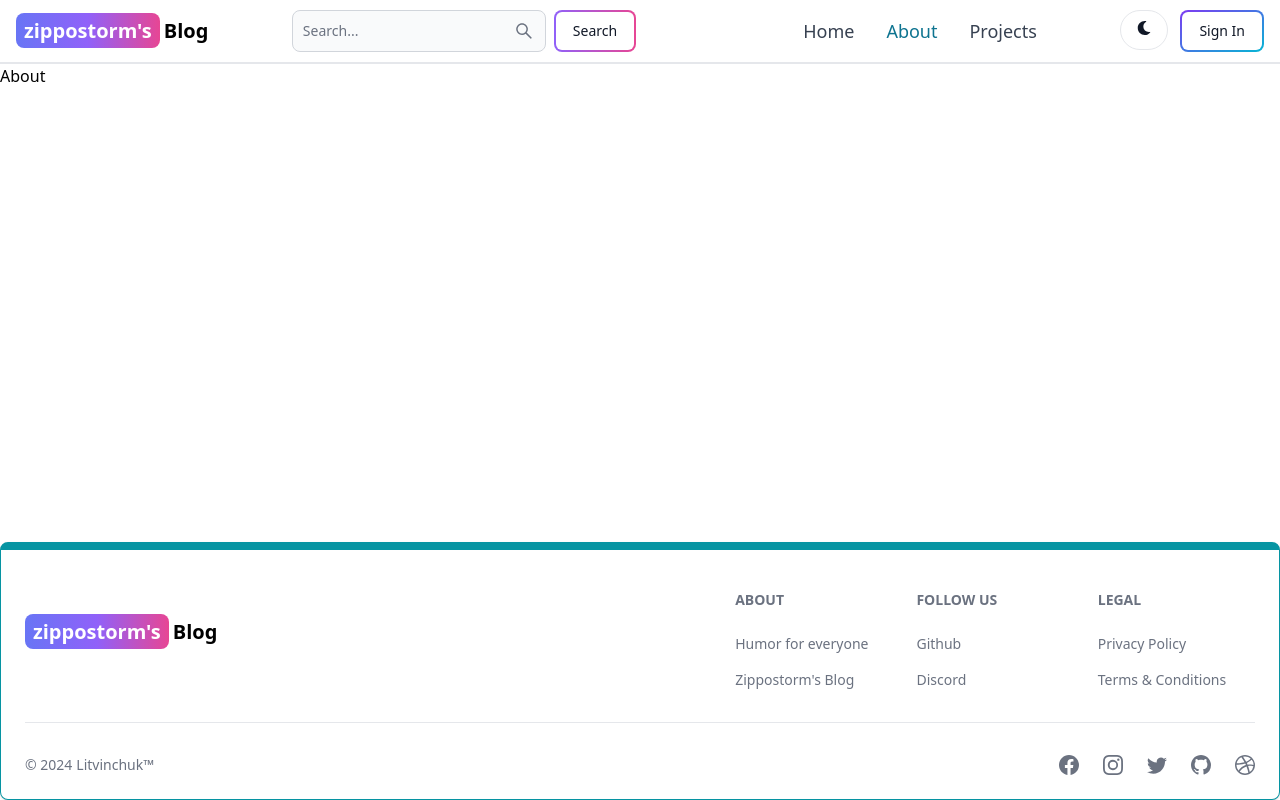
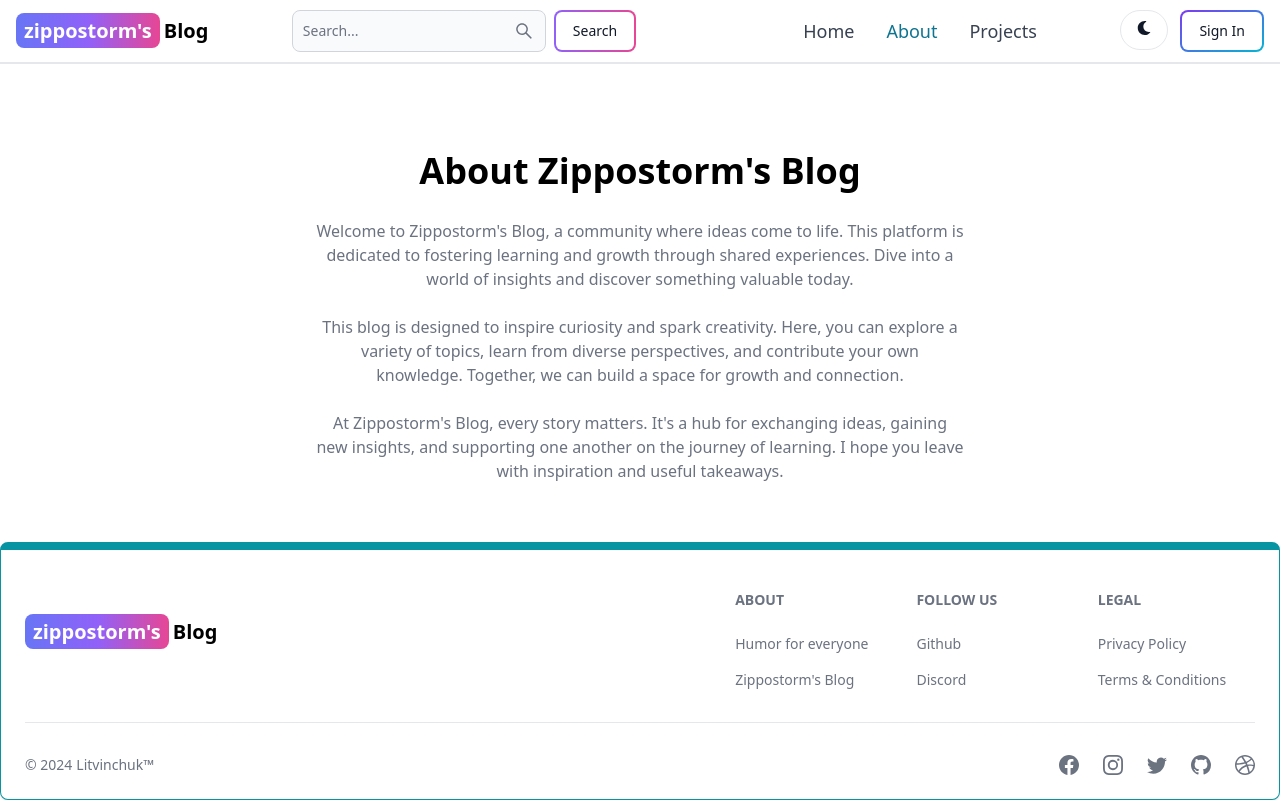
Before and after one commit to zippostorm/mern-blog, a React (Vite) app in the folder client/: page /about in a window 1280 px wide. Built offline with nearby package versions, Linux system fonts and the light colour scheme; no server answers; the HTML template or start-up script is replaced by a standard one.

Commit message:
complete about and projects pages

```diff
--- a/client/src/pages/About.jsx
+++ b/client/src/pages/About.jsx
@@ -1,9 +1,37 @@
-import React from 'react'
+import React from "react";
 
 const About = () => {
   return (
-    <div>About</div>
-  )
-}
+    <div className="h-full m-auto">
+      <div className="max-w-2xl p-3 text-center">
+        <div>
+          <h1 className="font-semibold text-4xl text-center my-7">
+            About Zippostorm's Blog
+          </h1>
+          <div className="text-md text-gray-500 flex flex-col gap-6">
+            <p>
+              Welcome to Zippostorm's Blog, a community where ideas come to
+              life. This platform is dedicated to fostering learning and growth
+              through shared experiences. Dive into a world of insights and
+              discover something valuable today.
+            </p>
+            <p>
+              This blog is designed to inspire curiosity and spark creativity.
+              Here, you can explore a variety of topics, learn from diverse
+              perspectives, and contribute your own knowledge. Together, we can
+              build a space for growth and connection.
+            </p>
+            <p>
+              At Zippostorm's Blog, every story matters. It's a hub for
+              exchanging ideas, gaining new insights, and supporting one another
+              on the journey of learning. I hope you leave with inspiration and
+              useful takeaways.
+            </p>
+          </div>
+        </div>
+      </div>
+    </div>
+  );
+};
 
-export default About
+export default About;
--- a/client/src/pages/Projects.jsx
+++ b/client/src/pages/Projects.jsx
@@ -1,9 +1,17 @@
-import React from 'react'
+import React from "react";
+import CallToAction from "../components/CallToAction";
 
 const Projects = () => {
   return (
-    <div>Projects</div>
-  )
-}
+    <div className="min-h-full max-w-2xl m-auto flex flex-col gap-6 p-3">
+      <h1 className="text-3xl font-semibold text-center">Projects</h1>
+      <p className="text-md text-center text-gray-500">
+        Check fun and useful projects using React JS / Next JS / with MERN
+        technologies and Tailwind CSS here
+      </p>
+      <CallToAction />
+    </div>
+  );
+};
 
-export default Projects
+export default Projects;
```
